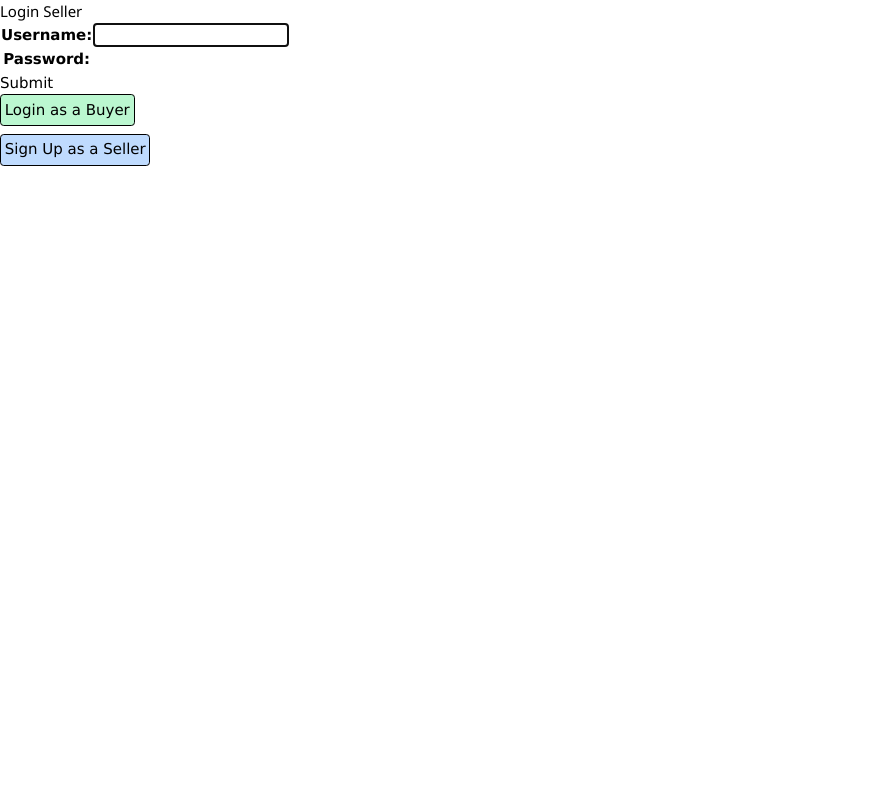
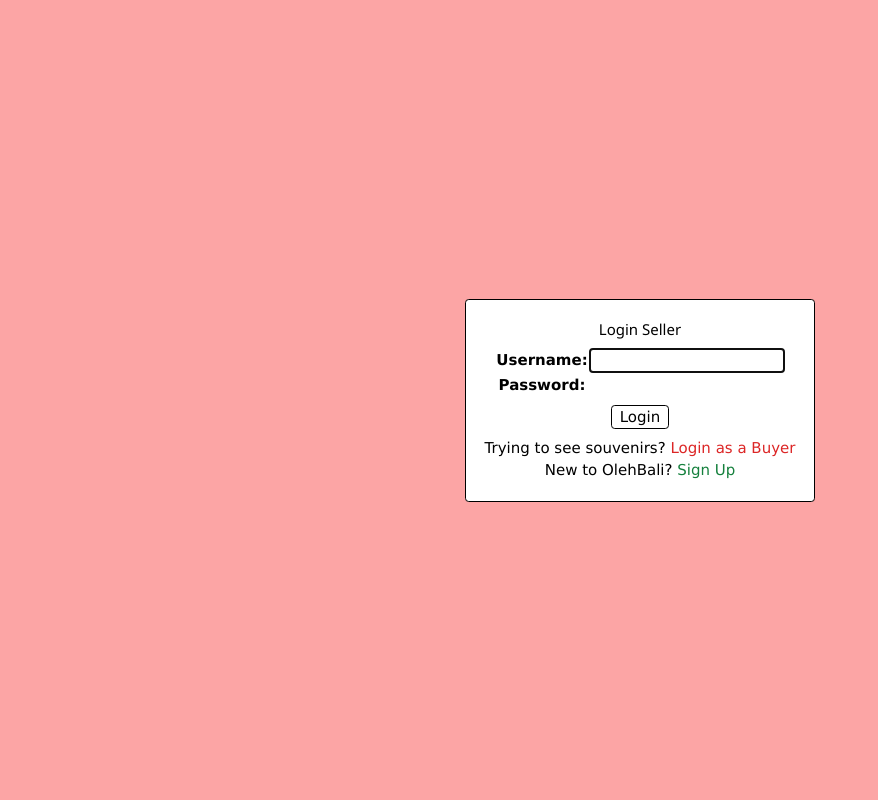
Before and after one commit to B11-PBP-2024/oleh-bali, a Django app: page /login/seller in a window 1280 px wide. Shown: the whole page, without its empty margins (0-878 px from the left). Run offline with Django 5.2, Linux system fonts and the light colour scheme; some libraries are stand-ins or nearby versions.

Commit message:
add styling to login page

```diff
--- a/main/templates/auth/login_seller.html
+++ b/main/templates/auth/login_seller.html
@@ -3,24 +3,41 @@
 <title>Login Seller</title>
 {% endblock meta %}
 {% block content %}
+<div class="flex justify-center items-center h-screen bg-red-300">
+    <div class="flex flex-col justify-center items-center h-max w-max p-5 border border-black rounded bg-white">
         <h1>Login Seller</h1>
-    <form action="" method="POST">
+            <form action="" method="POST" class="flex flex-col justify-center items-center gap-2 my-2">
                 {% csrf_token %}
                 <table>
                     {{ form.as_table }}
                 </table>
-        <button type="submit" class="hover:underline">Submit</button>
+                <button type="submit" class="w-max border border-black px-2 rounded hover:bg-gray-200">
+                    Login
+                </button>
             </form>
-    {% if messages %}
             {% for message in messages %}
-        <p>{{ message }}</p>
+            {% if message.tags == "error" %}
+            <div class="px-4 py-3 rounded relative bg-red-100 border border-red-400 text-red-700" role="alert">
+                <span class="block sm:inline">{{ message }}</span>
+            </div>
+            {% elif message.tags == "success" %}
+            <div class="px-4 py-3 rounded relative bg-green-100 border border-green-400 text-green-700" role="alert">
+                <span class="block sm:inline">{{ message }}</span>
+            </div>
+            {% else %}
+            <div class="px-4 py-3 rounded relative bg-yellow-100 border border-yellow-400 text-yellow-700" role="alert">
+                <span class="block sm:inline">{{ message }}</span>
+            </div>
+            {% endif %}
             {% endfor %}
-    {% endif %}
-    <div class=" flex flex-col gap-2">
-
-        <a href="{% url 'main:login_buyer' %}" class="border w-max p-1 rounded border-black bg-green-200">Login as a Buyer</a>
-
-        <a href="{% url 'main:register_seller' %}" class="border w-max p-1 rounded border-black bg-blue-200">Sign Up as a Seller</a>
+            <div>
+                Trying to see souvenirs?
+                <a class="btn text-red-600 hover:text-red-800 hover:underline" href="{% url 'main:login_buyer' %}">Login as a Buyer</a>
             </div>
-
+            <div>
+                New to OlehBali?
+                <a href="{% url 'main:register_seller' %}" class="hover:underline text-green-700 hover:text-green-800">Sign Up</a>
+            </div>
+    </div>
+</div>
 {% endblock content %}
--- a/main/views.py
+++ b/main/views.py
@@ -40,7 +40,8 @@
             user = form.save(commit=False)
             user.role = 0
             user.save()
-            return redirect("main:login_seller")
+            messages.success(request,message="Your account has been successfully created!")
+            return redirect("main:login_buyer")
     context = {'form':form}
     return render(request,"auth/register_buyer.html",context)
 
@@ -68,6 +69,7 @@
             user = form.save(commit=False)
             user.role = 1
             user.save()
+            messages.success(request,message="Your account has been successfully created!")
             return redirect("main:login_seller")
     context = {'form':form,}
     return render(request,"auth/register_seller.html",context)
```
Also changed, not shown: main/templates/auth/login_buyer.html (+26 -8 lines). Lines whose indentation alone changed are shown as unchanged.
